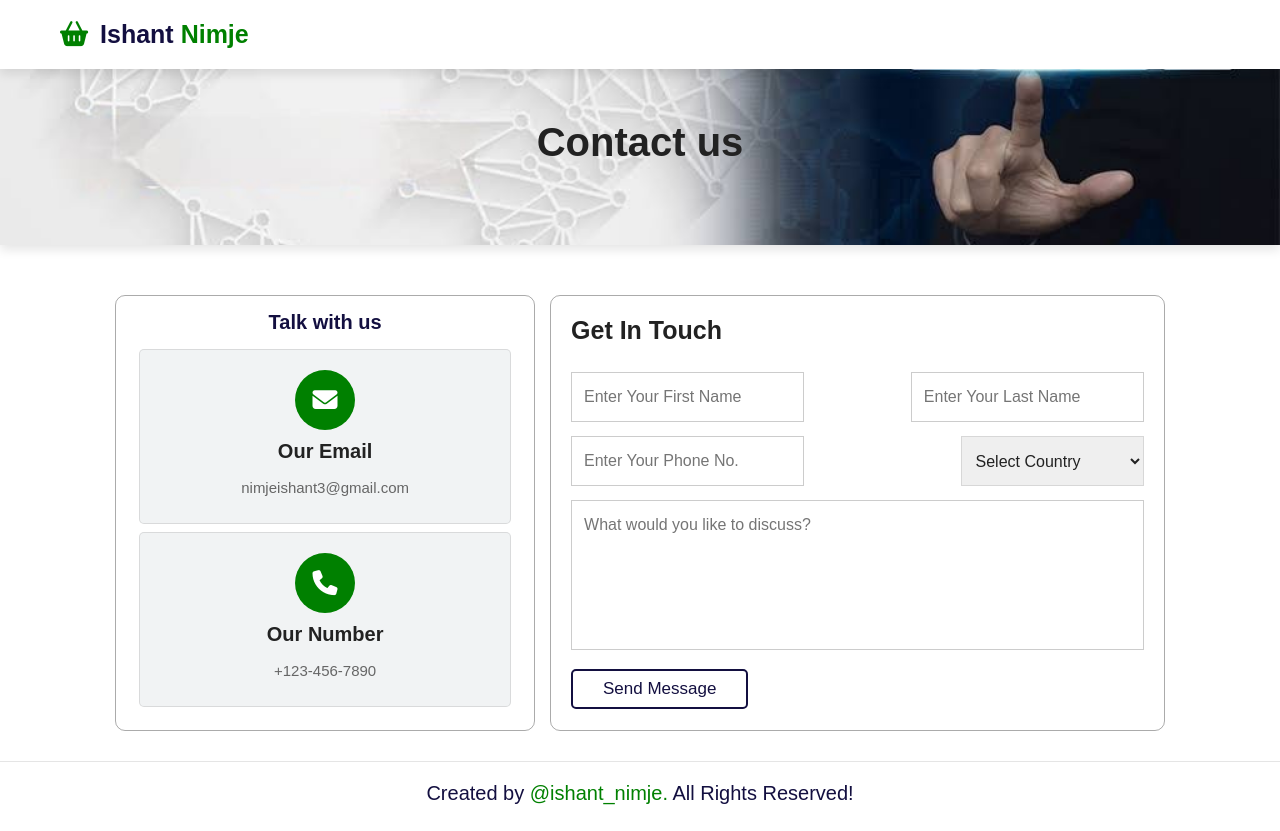
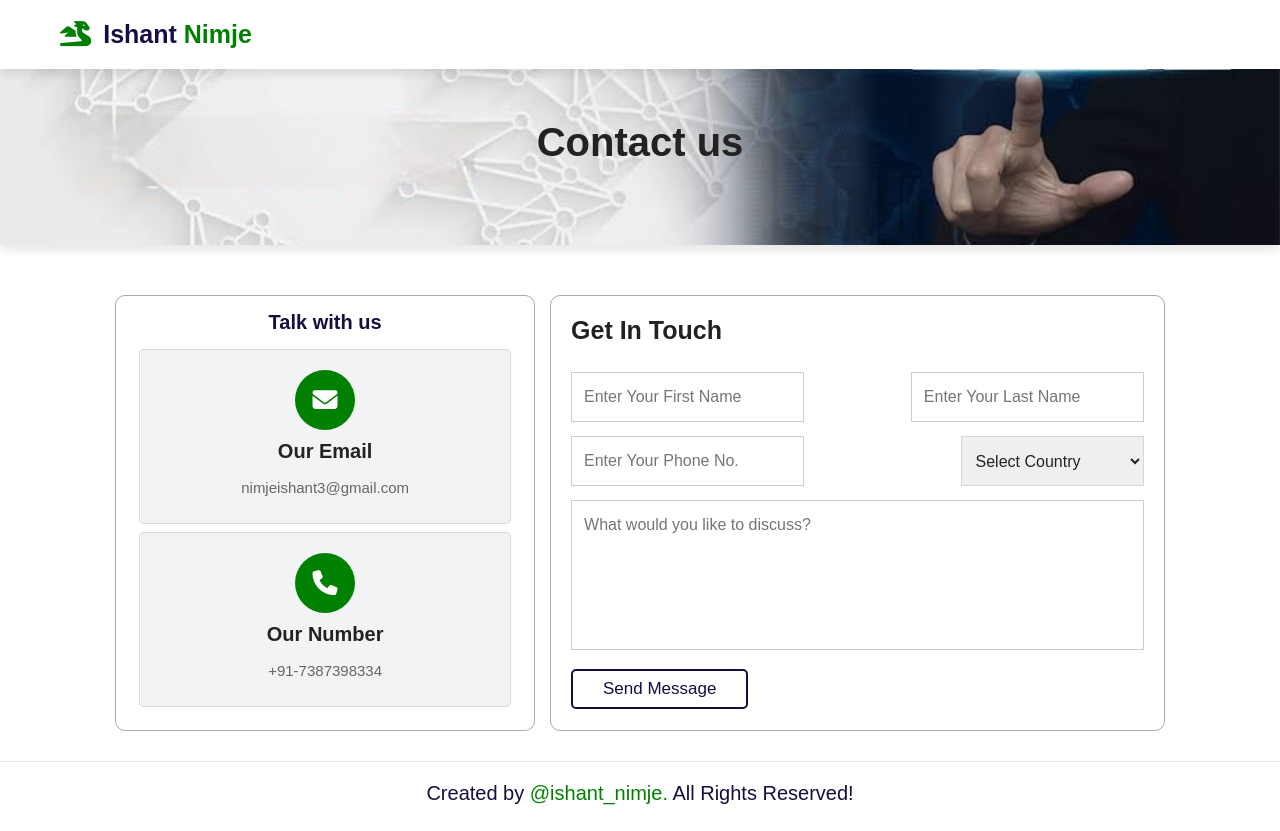
Before and after one commit to IshantNimje/MongoDB_nodeJs, a website: page public/index.html in a window 1280 px wide. Drawn offline with Linux system fonts and the light colour scheme.

Commit message:
Add files via upload

```diff
--- a/public/index.html
+++ b/public/index.html
@@ -18,7 +18,7 @@
 
     <header class="header">
         <div class="flex">
-           <a href="#" class="logo"> <i class="fas fa-shopping-basket"></i> Ishant <span>Nimje</span> </a>
+           <a href="#" class="logo"> <i class="fa-solid fa-dragon"></i> Ishant <span>Nimje</span> </a>
         </div>
     </header>
 
@@ -41,7 +41,7 @@
                 <div class="icons">
                     <i class="fas fa-phone"></i>
                     <h3>Our Number</h3>
-                    <p>+123-456-7890</p>
+                    <p>+91-7387398334</p>
                 </div>
             </div>
 
```
